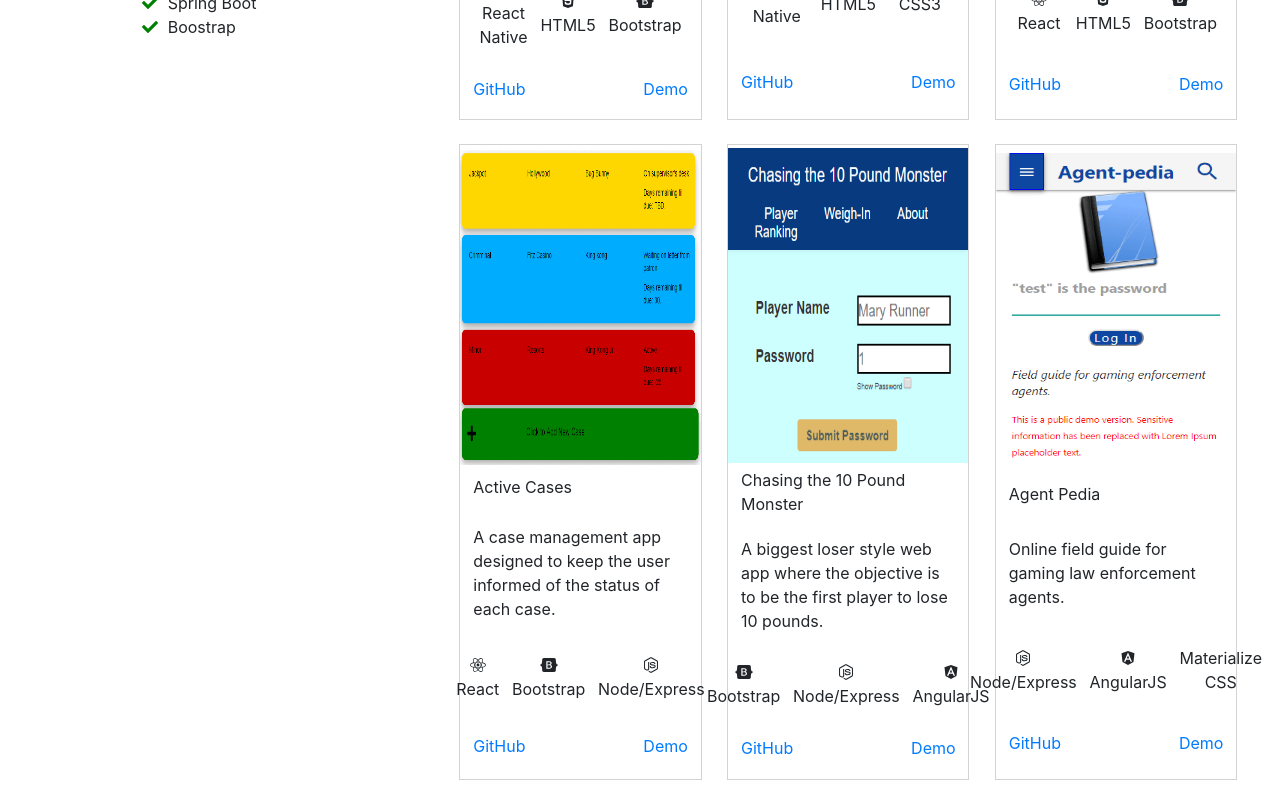
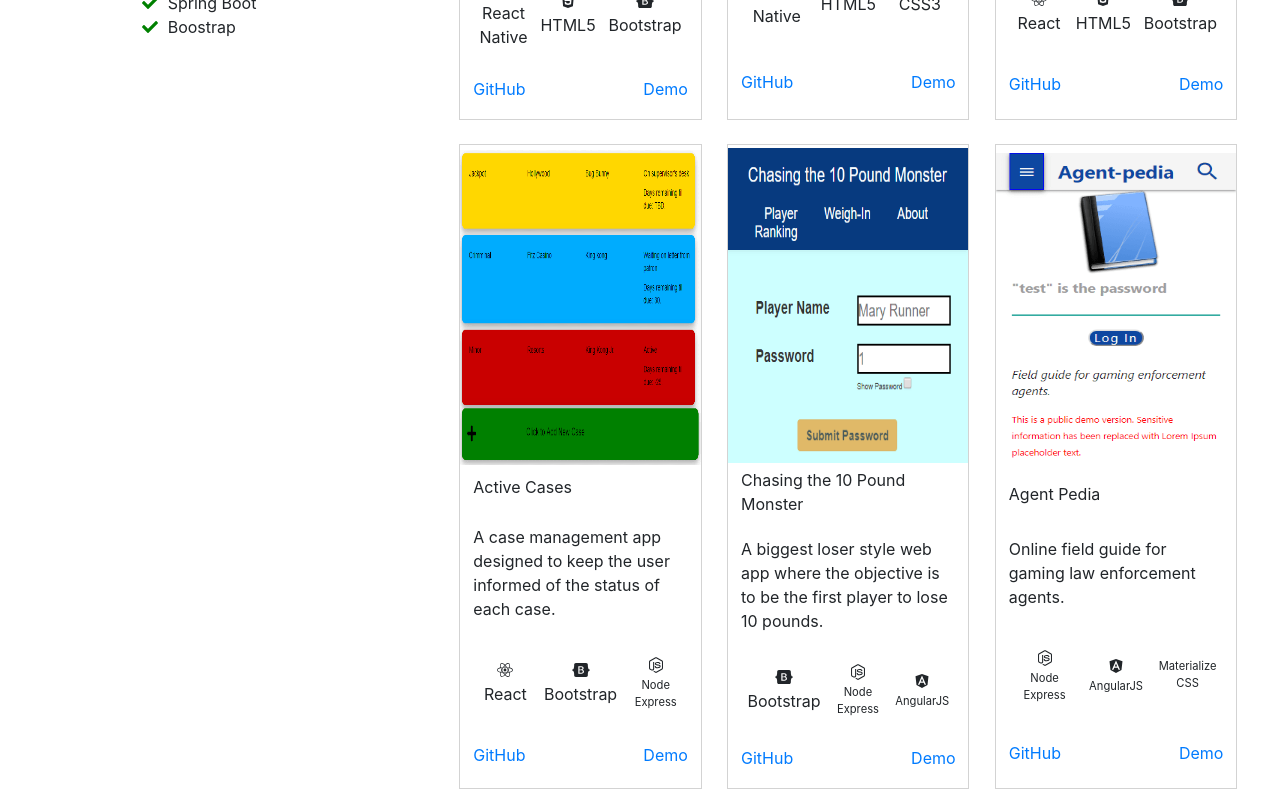
Before and after one commit to jcsmileyjr/Portfolio-v3, a React (Create React App) app in the folder portfolio/: page / in a window 1280 px wide. Shown: the part 855-1655 px from the top of the page. Built offline with nearby package versions, Linux system fonts and the light colour scheme.

Commit message:
Refactor styling to resize long text

```diff
--- a/portfolio/src/components/project/Project.js
+++ b/portfolio/src/components/project/Project.js
@@ -68,20 +68,20 @@ const Project = (props) => {
 					{props.node &&
 						<section className="tech-image-style">
 							<FontAwesomeIcon icon={faNodeJs} />
-							<p>Node/Express</p>
+							<p className="smallerFont">Node Express</p>
 						</section>
 					}
 
 					{props.angular &&
 						<section className="tech-image-style">
 							<FontAwesomeIcon icon={faAngular} />
-							<p>AngularJS</p>
+							<p className="smallerFont">AngularJS</p>
 						</section>
 					}
 
 					{props.materializeCSS &&
 						<section className="tech-image-style">
-							<p>Materialize CSS</p>
+							<p className="smallerFont">Materialize CSS</p>
 						</section>
 					}
 
--- a/portfolio/src/components/project/project.scss
+++ b/portfolio/src/components/project/project.scss
@@ -51,3 +51,7 @@
     min-height: 315px;
     vertical-align: middle;
 }
+
+.smallerFont {
+    font-size:.7rem;
+}
```
